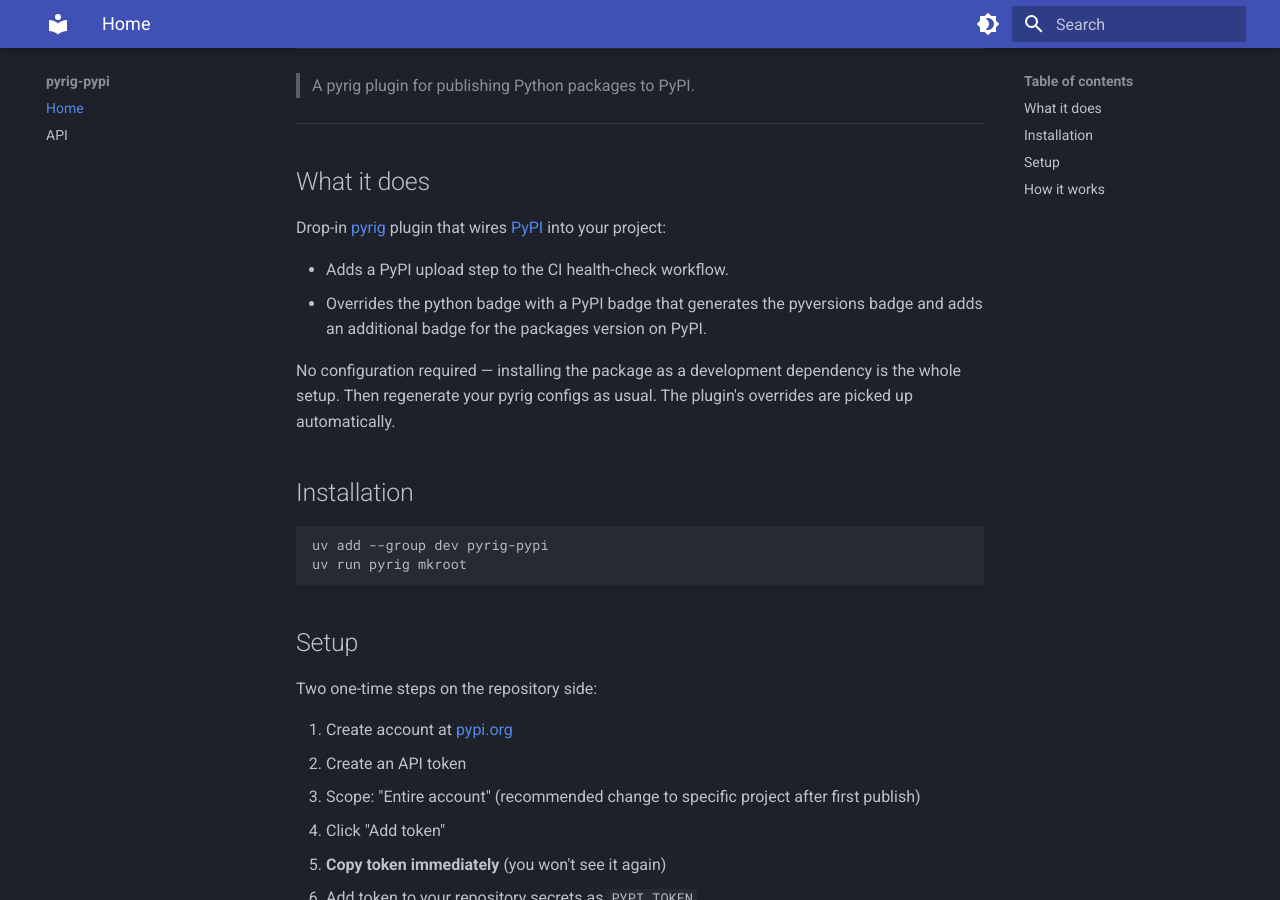
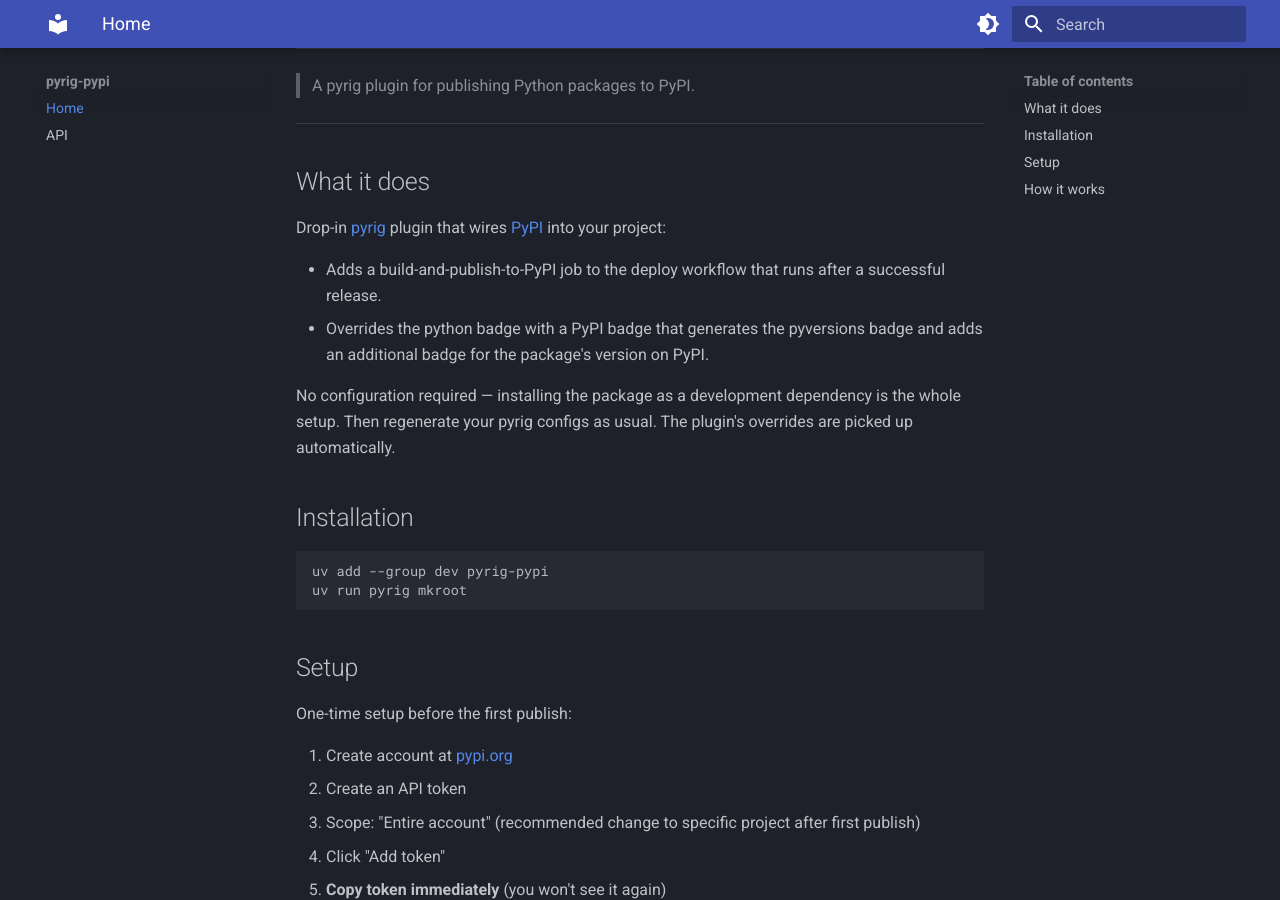
Before and after one commit to Winipedia/pyrig-pypi, an MkDocs documentation site: the page built from docs/index.md, in a window 1280 px wide and 900 px high, scrolled down 446 px. Built offline with MkDocs 1.6.1 and Material for MkDocs 9.7.7, drawn with Linux system fonts in a browser that asks for light colours; grey boxes are pictures that could not be loaded.

Commit message:
fixed docs

```diff
--- a/docs/index.md
+++ b/docs/index.md
@@ -39,9 +39,10 @@
 Drop-in [pyrig](https://github.com/Winipedia/pyrig) plugin that wires
 [PyPI](https://pypi.org) into your project:
 
-- Adds a PyPI upload step to the CI health-check workflow.
+- Adds a build-and-publish-to-PyPI job to the deploy workflow that runs
+  after a successful release.
 - Overrides the python badge with a PyPI badge that generates the pyversions badge
-  and adds an additional badge for the packages version on PyPI.
+  and adds an additional badge for the package's version on PyPI.
 
 No configuration required — installing the package as a development dependency
 is the whole setup. Then regenerate your pyrig configs as usual.
@@ -56,7 +57,7 @@ uv run pyrig mkroot
 
 ## Setup
 
-Two one-time steps on the repository side:
+One-time setup before the first publish:
 
 1. Create account at [pypi.org](https://pypi.org)
 2. Create an API token
```
Also changed, not shown: README.md (+2 -2 lines), 4 other files.
